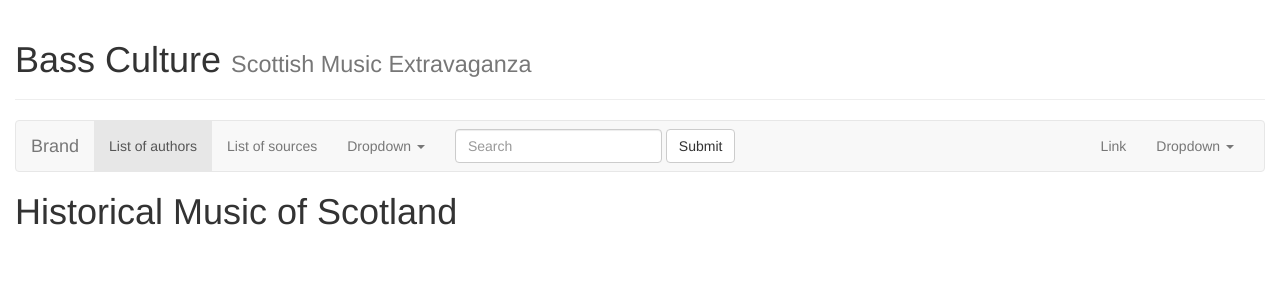
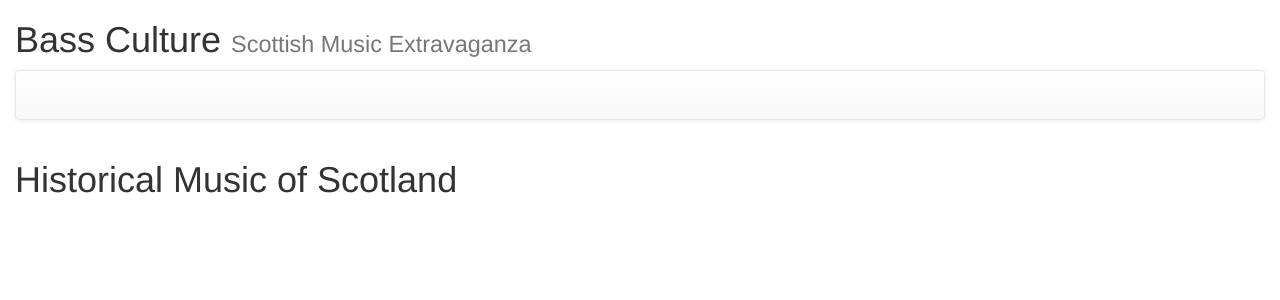
Before and after one commit to ahankinson/BassCulture, a Django app: template bassculture/templates/index.html in a window 1280 px wide. Shown: the top 300 px of the page. Run offline with Django 3.2, Linux system fonts and the light colour scheme; the template is opened without the code that fills it, so the values that code supplies are empty; parts of the project's set-up code (start-up, migrations or seed data) failed here and were passed over; some libraries are stand-ins or nearby versions.

Commit message:
Update base.html
Remove complex nav bar (getting in the way of checking the markup...)

```diff
--- a/bassculture/templates/base.html
+++ b/bassculture/templates/base.html
@@ -1,100 +1,39 @@
 {% load staticfiles %}
-
-{# Load the tag library #}
-{% load bootstrap3 %}
-
-{# Load CSS and JavaScript #}
-{% bootstrap_css %}
-{% bootstrap_javascript %}
-
-{# Display django.contrib.messages as Bootstrap alerts #}
-{% bootstrap_messages %}
-
 <!DOCTYPE html>
 <html>
     <head>
-
-<!--     <style type="text/css">
-
-    body { padding-top: 70px;}
-
-    </style> -->
         <meta charset="utf-8">
         {% block title %}
             <title>Bass Culture | Home</title>
         {% endblock %}
 
-<!--         <link rel="stylesheet" href="{% static 'css/bootstrap.min.css' %}">
+        <link rel="stylesheet" href="{% static 'css/bootstrap.min.css' %}">
         <link rel="stylesheet" href="{% static 'css/bootstrap-theme.min.css' %}">
-        <link rel="stylesheet" href="{% static 'css/style.css' %}"> -->
-<!--         {% block styles %}
-        extra styles may be injected by child templates here and will override previous styles
-        {% endblock %} -->
+        <link rel="stylesheet" href="{% static 'css/style.css' %}">
+        {% block styles %}
+        {% endblock %}
     </head>
     <body>
         <div class="container-fluid">
             <div class="row">
                 <div class="col-md-12">
-                    <div class="page-header">
-                        <h1>{% bootstrap_icon "music" %} Bass Culture <small>Scottish Music Extravaganza</small></h1>
-                    </div>
+                    <h1>Bass Culture <small>Scottish Music Extravaganza</small></h1>
+                    <nav class="navbar navbar-default">
+                        <div class="container-fluid">
+                            <div class="navbar-header"></div>
+                            <div class="collapse navbar-collapse">
+                                <!-- more navbar stuff here -->
+                            </div>
+                        </div>
+                    </nav>
                 </div>
             </div>
-            <nav class="navbar navbar-default">
-  <div class="container-fluid">
-    <!-- Brand and toggle get grouped for better mobile display -->
-    <div class="navbar-header">
-      <button type="button" class="navbar-toggle collapsed" data-toggle="collapse" data-target="#bs-example-navbar-collapse-1" aria-expanded="false">
-        <span class="sr-only">Toggle navigation</span>
-        <span class="icon-bar"></span>
-        <span class="icon-bar"></span>
-        <span class="icon-bar"></span>
-      </button>
-      <a class="navbar-brand" href="#">Brand</a>
-    </div>
-
-    <!-- Collect the nav links, forms, and other content for toggling -->
-    <div class="collapse navbar-collapse" id="bs-example-navbar-collapse-1">
-      <ul class="nav navbar-nav">
-        <li class="active"><a href="/authors">List of authors <span class="sr-only">(current)</span></a></li>
-        <li><a href="/sources">List of sources</a></li>
-        <li class="dropdown">
-          <a href="#" class="dropdown-toggle" data-toggle="dropdown" role="button" aria-haspopup="true" aria-expanded="false">Dropdown <span class="caret"></span></a>
-          <ul class="dropdown-menu">
-            <li><a href="#">Action</a></li>
-            <li><a href="#">Another action</a></li>
-            <li><a href="#">Something else here</a></li>
-            <li role="separator" class="divider"></li>
-            <li><a href="#">Separated link</a></li>
-            <li role="separator" class="divider"></li>
-            <li><a href="#">One more separated link</a></li>
-          </ul>
-        </li>
-      </ul>
-      <form class="navbar-form navbar-left" role="search">
-        <div class="form-group">
-          <input type="text" class="form-control" placeholder="Search">
-        </div>
-        <button type="submit" class="btn btn-default">Submit</button>
-      </form>
-      <ul class="nav navbar-nav navbar-right">
-        <li><a href="#">Link</a></li>
-        <li class="dropdown">
-          <a href="#" class="dropdown-toggle" data-toggle="dropdown" role="button" aria-haspopup="true" aria-expanded="false">Dropdown <span class="caret"></span></a>
-          <ul class="dropdown-menu">
-            <li><a href="#">Action</a></li>
-            <li><a href="#">Another action</a></li>
-            <li><a href="#">Something else here</a></li>
-            <li role="separator" class="divider"></li>
-            <li><a href="#">Separated link</a></li>
-          </ul>
-        </li>
-      </ul>
-    </div><!-- /.navbar-collapse -->
-  </div><!-- /.container-fluid -->
-</nav>
-            {% block body %}
-            {% endblock %}
+            <div class="row">
+                <div class="col-md-12">
+                    {% block body %}
+                    {% endblock %}
+                </div>
+            </div>
         </div>
         <script src="{% static 'js/jquery.min.js' %}" type="text/javascript"></script>
         <script src="{% static 'js/bootstrap.min.js' %}" type="text/javascript"></script>
```
